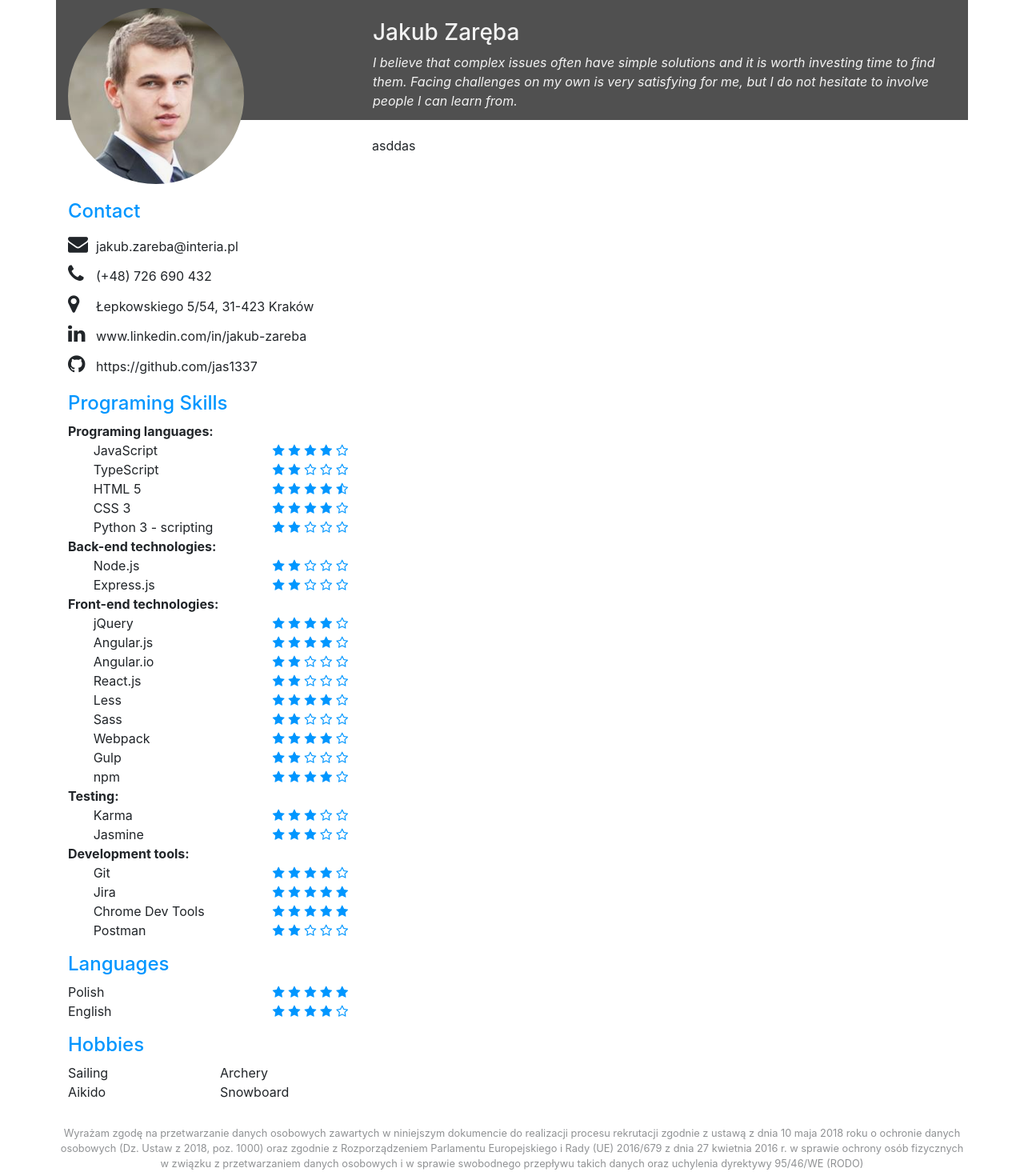
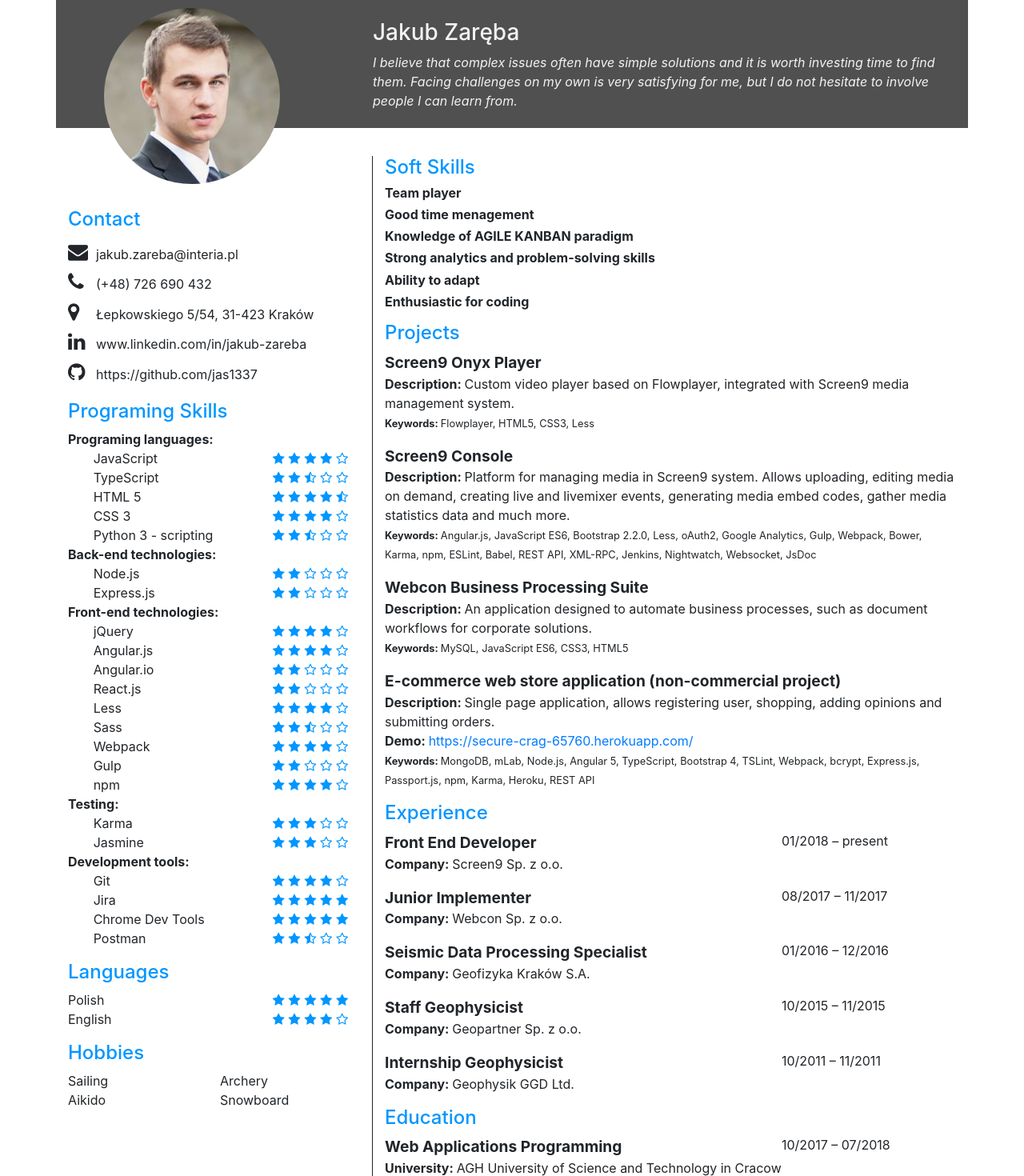
Before and after one commit to jas1337/react-resume, a React (Create React App) app: page / in a window 1280 px wide. Shown: the top 1470 px of the page at 80% size. Built offline with nearby package versions, Linux system fonts and the light colour scheme.

Commit message:
improve description

```diff
--- a/src/App.css
+++ b/src/App.css
@@ -1,5 +1,6 @@
 h4 {
   color: #0096ff!important;
+  margin-top: 15px!important;
 }
 ul {
   list-style: none;
--- a/src/App.js
+++ b/src/App.js
@@ -3,6 +3,7 @@ import './App.css';
 import data from './data/myData';
 import Header from './components/Header/Header'
 import SmallPanel from './components/SmallPanel/SmallPanel'
+import BigPanel from './components/BigPanel/BigPanel'
 import Footer from './components/Footer/Footer'
 
 class App extends Component {
@@ -16,7 +17,7 @@ class App extends Component {
               <SmallPanel data={data} />
             </div>
             <div className="col-8">
-              asddas
+              <BigPanel data={data} />
             </div>
           </div>
           <Footer />
--- /dev/null
+++ b/src/components/BigPanel/BigPanel.css
@@ -0,0 +1,4 @@
+.big-panel {
+    border-left: 1px solid;
+    padding-left: 15px;
+}
--- /dev/null
+++ b/src/components/BigPanel/BigPanel.js
@@ -0,0 +1,62 @@
+import React, { Component } from 'react';
+import './BigPanel.css'
+
+class Footer extends Component {
+
+    getProjectItem(item) {
+        return (
+            <div key={item.title} className="mb-3">
+                <big><strong>{item.title}</strong></big>
+                <div><strong>Description: </strong>{item.description}</div>
+                {item.demo && <div><strong>Demo: </strong> <a href={item.demo}>{item.demo}</a></div>}
+                <small>
+                    <strong>Keywords: </strong>
+                    {item.technologies.map((value, key) => <span key={key + value}>{value}{key + 1 !== item.technologies.length && ', '}</span>)}
+                </small>
+            </div>
+        );
+    }
+
+    getExperienceItem(item) {
+        return (
+            <div key={item.position} className="mb-3">
+                <div className="row">
+                    <big className="col-8"><strong>{item.position}</strong></big>
+                    <div className="col-3">{item.time}</div>
+                </div>
+                <div><strong>Company: </strong>{item.company}</div>
+            </div>
+        );
+    }
+
+
+    getEducationItem(item) {
+        return (
+            <div key={item.name} className="mb-3">
+                <div className="row">
+                    <big className="col-8"><strong>{item.name}</strong></big>
+                    <div className="col-3">{item.time}</div>
+                </div>
+                <div><strong>University: </strong>{item.university}</div>
+                <small><strong>Faculty: </strong>{item.faculty}</small>
+            </div>
+        );
+    }
+
+    render() {
+        return (
+            <div className="big-panel">
+                <h4>Soft Skills</h4>
+                {this.props.data.softSkills.map(item => <h6 key={item}><strong>{item}</strong></h6>)}
+                <h4>Projects</h4>
+                {this.props.data.projects.map(item => this.getProjectItem(item))}
+                <h4>Experience</h4>
+                {this.props.data.experience.map(item => this.getExperienceItem(item))}
+                <h4>Education</h4>
+                {this.props.data.education.map(item => this.getEducationItem(item))}
+            </div>
+        );
+    }
+}
+
+export default Footer;
--- a/src/components/Footer/Footer.js
+++ b/src/components/Footer/Footer.js
@@ -4,8 +4,8 @@ import './Footer.css'
 class Footer extends Component {
     render() {
         return (
-            <footer class="row">
-                <small class="text-center">Wyrażam zgodę na przetwarzanie danych osobowych zawartych w niniejszym dokumencie do realizacji procesu rekrutacji
+            <footer className="row">
+                <small className="text-center">Wyrażam zgodę na przetwarzanie danych osobowych zawartych w niniejszym dokumencie do realizacji procesu rekrutacji
     zgodnie z ustawą z dnia 10 maja 2018 roku o ochronie danych osobowych (Dz. Ustaw z 2018, poz. 1000) oraz
     zgodnie z Rozporządzeniem Parlamentu Europejskiego i Rady (UE) 2016/679 z dnia 27 kwietnia 2016 r. w sprawie
     ochrony osób fizycznych w związku z przetwarzaniem danych osobowych i w sprawie swobodnego przepływu takich
--- a/src/components/Header/Header.css
+++ b/src/components/Header/Header.css
@@ -1,13 +1,15 @@
+.portrait-container {
+    padding: 10px 60px!important;
+}
 .portrait {
     border-radius: 50%;
-    margin-top: 10px;
     width:220px;
     height:220px;
 }
 .topbar {
     background-color: #505050;
     position: relative;
-    height: 150px;
+    height: 160px;
     color: #f2f2f2;
     margin-bottom: 20px;
 }
--- a/src/components/Header/Header.js
+++ b/src/components/Header/Header.js
@@ -6,8 +6,8 @@ class Header extends Component {
   render() {
     return (
       <header className="row topbar">
-        <div className="col-4">
-          <img className="portrait" src={portrait} />
+        <div className="col-4 portrait-container">
+          <img className="portrait" src={portrait} alt="portrait" />
         </div>
         <div className="col-8 p-3">
           <h3 className="mt-2">{this.props.data.name}</h3>
--- a/src/components/SmallPanel/SmallPanel.js
+++ b/src/components/SmallPanel/SmallPanel.js
@@ -29,22 +29,22 @@ class SmallPanel extends Component {
         {offset && <div className="offset-1"></div>}
         <div className={offset ? "col-6" : "col-7"}>{item.name}</div>
         <div className="col-5 text-right">
-          <ul>{this.getStars(item.rate)}</ul>
+          {this.getStars(item)}
         </div>
       </div>
     );
   }
 
-  getStars(rate) {
+  getStars(item) {
     const total = 5;
-    const half = !Number.isInteger(rate) ? 1 : 0;
-    const stars = parseInt(rate)
+    const half = !Number.isInteger(item.rate) ? 1 : 0;
+    const stars = parseInt(item.rate)
     const empty = total - stars - half;
     let starsArray = [];
 
-    for (let i = 0; i < stars; i++) { starsArray.push(<i className="fa fa-star"></i>) };
-    if (half) starsArray.push(<i className="fa fa-star-half-o"></i>);
-    for (let i = 0; i < empty; i++) { starsArray.push(<i className="fa fa-star-o"></i>) };
+    for (let i = 0; i < stars; i++) { starsArray.push(<i key={item.name + i} className="fa fa-star"></i>) };
+    if (half) starsArray.push(<i key={item.name + stars + half} className="fa fa-star-half-o"></i>);
+    for (let i = 0; i < empty; i++) { starsArray.push(<i key={item.name + stars + half + i} className="fa fa-star-o"></i>) };
 
     return (
       <span>
@@ -54,7 +54,6 @@ class SmallPanel extends Component {
   }
 
   render() {
-
     return (
       <div className="small-panel">
         <h4>Contact</h4>
@@ -65,7 +64,7 @@ class SmallPanel extends Component {
         <ul>{this.props.data.languages.map(item => this.getProgrammingSkillItem(item))}</ul>
         <h4>Hobbies</h4>
         <div className="row">
-          {this.props.data.hobbies.map(item => <div className="col-6">{item}</div>)}
+          {this.props.data.hobbies.map(item => <div key={item} className="col-6">{item}</div>)}
         </div>
       </div>
     );
--- a/src/data/myData.js
+++ b/src/data/myData.js
@@ -13,7 +13,7 @@ const myData = {
         'Good time menagement',
         'Knowledge of AGILE KANBAN paradigm',
         'Strong analytics and problem-solving skills',
-        'Ability to adapt to new situation',
+        'Ability to adapt',
         'Enthusiastic for coding'
     ],
     programingSkills: {
@@ -24,7 +24,7 @@ const myData = {
             },
             {
                 name: 'TypeScript',
-                rate: 2
+                rate: 2.5
             },
             {
                 name: 'HTML 5',
@@ -36,7 +36,7 @@ const myData = {
             },
             {
                 name: 'Python 3 - scripting',
-                rate: 2
+                rate: 2.5
             },
         ],
         'Back-end technologies': [
@@ -72,7 +72,7 @@ const myData = {
             },
             {
                 name: 'Sass',
-                rate: 2
+                rate: 2.5
             },
             {
                 name: 'Webpack',
@@ -112,7 +112,7 @@ const myData = {
             },
             {
                 name: 'Postman',
-                rate: 2
+                rate: 2.5
             },
         ]
     },
@@ -131,6 +131,73 @@ const myData = {
         'Archery',
         'Aikido',
         'Snowboard'
+    ],
+    projects: [
+        {
+            title: 'Screen9 Onyx Player',
+            description: 'Custom video player based on Flowplayer, integrated with Screen9 media management system.',
+            technologies: ['Flowplayer', 'HTML5', 'CSS3', 'Less'],
+            demo: ''
+        },
+        {
+            title: 'Screen9 Console',
+            description: 'Platform for managing media in Screen9 system. Allows uploading, editing media on demand, creating live and livemixer events, generating media embed codes, gather media statistics data and much more. ',
+            technologies: ['Angular.js', 'JavaScript ES6', 'Bootstrap 2.2.0', 'Less', 'oAuth2', 'Google Analytics', 'Gulp', 'Webpack', 'Bower', 'Karma', 'npm', 'ESLint', 'Babel', 'REST API', 'XML-RPC', 'Jenkins', 'Nightwatch', 'Websocket', 'JsDoc'],
+            demo: ''
+        },
+        {
+            title: 'Webcon Business Processing Suite',
+            description: 'An application designed to automate business processes, such as document workflows for corporate solutions.',
+            technologies: ['MySQL', 'JavaScript ES6', 'CSS3', 'HTML5'],
+            demo: ''
+        },
+        {
+            title: 'E-commerce web store application (non-commercial project)',
+            description: 'Single page application, allows registering user, shopping, adding opinions and submitting orders.',
+            technologies: ['MongoDB', 'mLab', 'Node.js', 'Angular 5', 'TypeScript', 'Bootstrap 4', 'TSLint', 'Webpack', 'bcrypt', 'Express.js', 'Passport.js', 'npm', 'Karma', 'Heroku', 'REST API'],
+            demo: 'https://secure-crag-65760.herokuapp.com/'
+        },
+    ],
+    experience: [
+        {
+            position: 'Front End Developer',
+            company: 'Screen9 Sp. z o.o.',
+            time: '01/2018 – present'
+        },
+        {
+            position: 'Junior Implementer',
+            company: 'Webcon Sp. z o.o.',
+            time: '08/2017 – 11/2017'
+        },
+        {
+            position: 'Seismic Data Processing Specialist',
+            company: 'Geofizyka Kraków S.A.',
+            time: '01/2016 – 12/2016'
+        },
+        {
+            position: 'Staff Geophysicist',
+            company: 'Geopartner Sp. z o.o.',
+            time: '10/2015 – 11/2015'
+        },
+        {
+            position: 'Internship Geophysicist',
+            company: 'Geophysik GGD Ltd.',
+            time: '10/2011 – 11/2011'
+        }
+    ],
+    education: [
+        {
+            faculty: 'Faculty of Electrical Engineering, Automatics, Computer Science and Biomedical Engineering',
+            name: 'Web Applications Programming',
+            time: '10/2017 – 07/2018',
+            university: 'AGH University of Science and Technology in Cracow'
+        },
+        {
+            faculty: 'Faculty of Geology, Geophysics and Environmental Protection',
+            name: 'Master engineer degree in Applied Geophysics',
+            time: '10/2010 – 07/2015',
+            university: 'AGH University of Science and Technology in Cracow'
+        },
     ]
 
 }
```
